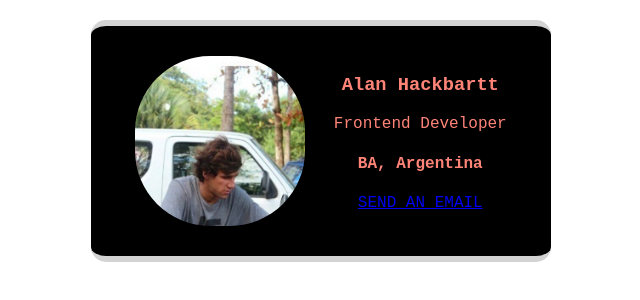
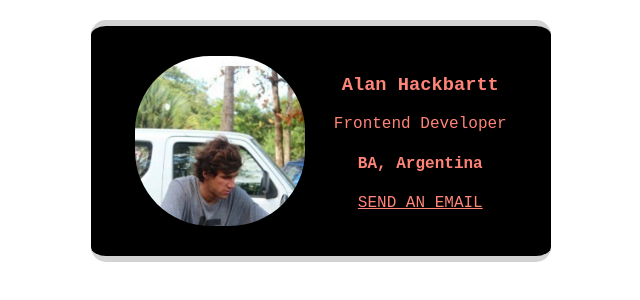
Before and after one commit to Alan-H-H/bussines-card, a website built with Vite: page index.html in a window 1280 px wide. Shown: the whole page, without its empty margins (319-959 px from the left). Built offline with nearby package versions, Linux system fonts and the light colour scheme.

Commit message:
Update styles.css

```diff
--- a/styles.css
+++ b/styles.css
@@ -40,7 +40,11 @@ body {
 .border-blue {
     border: 1px dotted blue;
 }
-
+a{
+    color: #ff8478;
+    bacbackground: lightgrey;
+    padding: 0.7 em;
+}
 /*
 Stretch goals:
 Find other ways you can personalize
```
